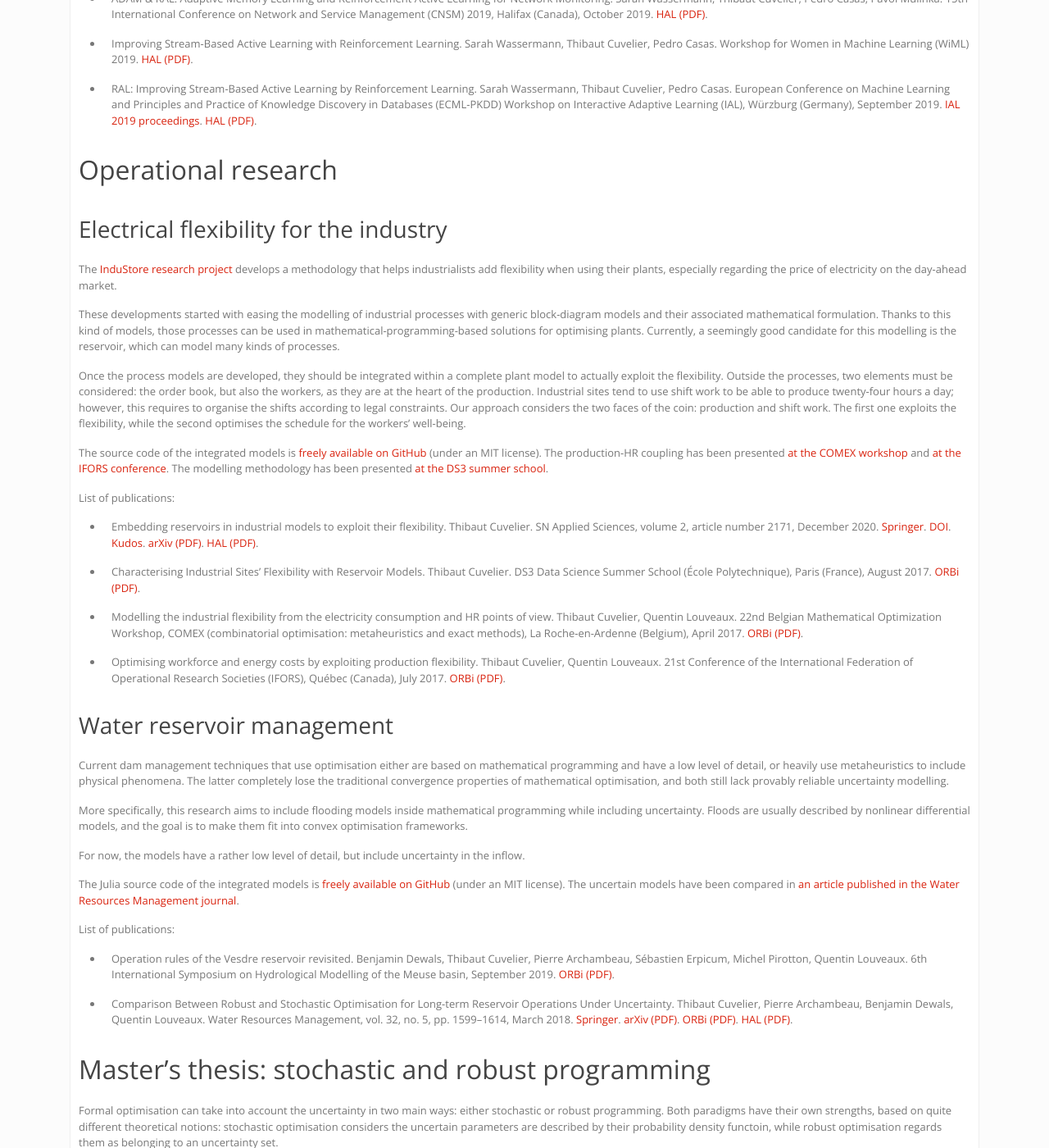
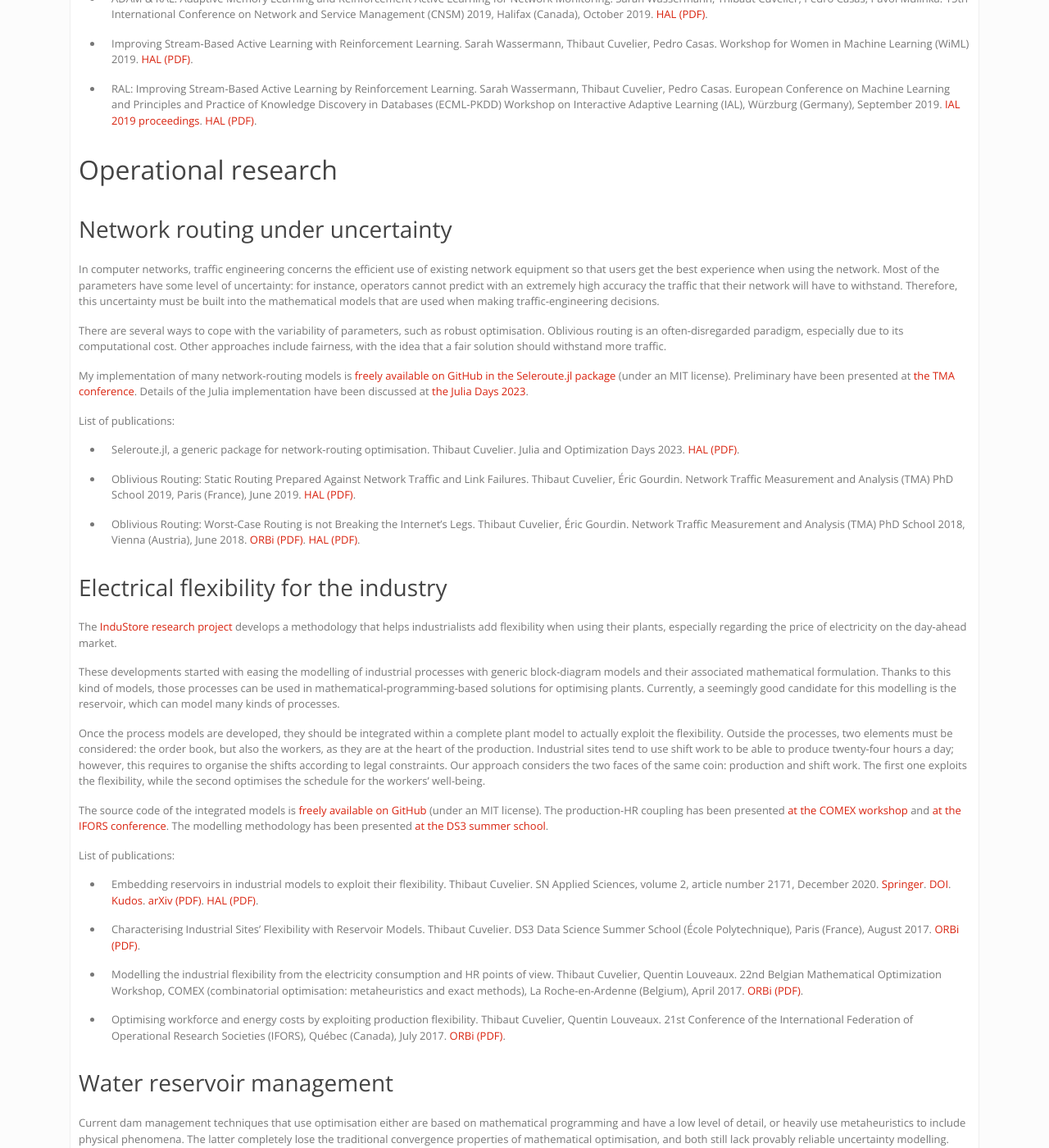
Before and after one commit to dourouc05/dourouc05.github.io, a Jekyll site: the page built from research.md, in a window 1280 px wide and 1400 px high, scrolled down 1264 px. Shown: the whole window at 82% size. Built offline with Jekyll 4.4.1, drawn with Linux system fonts in a browser that asks for light colours; a script that is not in the unit is left out.

Commit message:
Update research.md

```diff
--- a/research.md
+++ b/research.md
@@ -40,13 +40,27 @@ We propose a new algorithm, RAL (reinforced active learning), for stream-based a
 
 ## Operational research
 
+### Network routing under uncertainty
+
+In computer networks, traffic engineering concerns the efficient use of existing network equipment so that users get the best experience when using the network. Most of the parameters have some level of uncertainty: for instance, operators cannot predict with an extremely high accuracy the traffic that their network will have to withstand. Therefore, this uncertainty must be built into the mathematical models that are used when making traffic-engineering decisions.
+
+There are several ways to cope with the variability of parameters, such as robust optimisation. Oblivious routing is an often-disregarded paradigm, especially due to its computational cost. Other approaches include fairness, with the idea that a fair solution should withstand more traffic.
+
+My implementation of many network-routing models is [freely available on GitHub in the Seleroute.jl package](https://github.com/dourouc05/Seleroute.jl) (under an MIT license). Preliminary have been presented at [the TMA conference](hal.archives-ouvertes.fr/hal-02161708). Details of the Julia implementation have been discussed at [the Julia Days 2023](https://hal.science/hal-04231900).
+
+**List of publications**:
+
+* {% include reference.md key='routing_juliadays2023' %}
+* {% include reference.md key='routing_tma2019' %}
+* {% include reference.md key='routing_tma2018' %}
+
 ### Electrical flexibility for the industry
 
 The [InduStore research project](http://www.industore-project.be/) develops a methodology that helps industrialists add flexibility when using their plants, especially regarding the price of electricity on the day-ahead market.
 
 These developments started with easing the modelling of industrial processes with generic block-diagram models and their associated mathematical formulation. Thanks to this kind of models, those processes can be used in mathematical-programming-based solutions for optimising plants. Currently, a seemingly good candidate for this modelling is the reservoir, which can model many kinds of processes.
 
-Once the process models are developed, they should be integrated within a complete plant model to actually exploit the flexibility. Outside the processes, two elements must be considered: the order book, but also the workers, as they are at the heart of the production. Industrial sites tend to use shift work to be able to produce twenty-four hours a day; however, this requires to organise the shifts according to legal constraints. Our approach considers the two faces of the coin: production and shift work. The first one exploits the flexibility, while the second optimises the schedule for the workers' well-being.
+Once the process models are developed, they should be integrated within a complete plant model to actually exploit the flexibility. Outside the processes, two elements must be considered: the order book, but also the workers, as they are at the heart of the production. Industrial sites tend to use shift work to be able to produce twenty-four hours a day; however, this requires to organise the shifts according to legal constraints. Our approach considers the two faces of the same coin: production and shift work. The first one exploits the flexibility, while the second optimises the schedule for the workers' well-being.
 
 The source code of the integrated models is [freely available on GitHub](https://github.com/dourouc05/IndustrialProcessFlexibilisation.jl) (under an MIT license). The production-HR coupling has been presented [at the COMEX workshop](http://orbi.ulg.ac.be/handle/2268/209469) and [at the IFORS conference](http://orbi.ulg.ac.be/handle/2268/207330). The modelling methodology has been presented [at the DS3 summer school](http://orbi.ulg.ac.be/handle/2268/212703).
 
```
